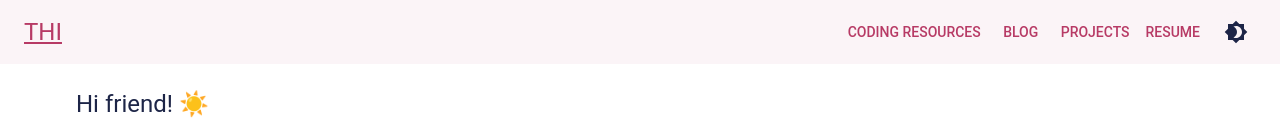
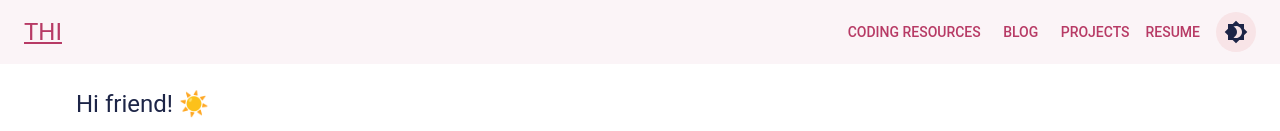
Before and after one commit to justthinguyen/justthinguyen.github.io, a React (Create React App) app: page / in a window 1280 px wide. Shown: the top 131 px of the page. Built offline with nearby package versions, Linux system fonts and the light colour scheme.

Commit message:
Add style for AppBar button, apply to ColorModeButton

```diff
--- a/src/Theme.tsx
+++ b/src/Theme.tsx
@@ -45,3 +45,8 @@ export const AppBarSX = {
     boxShadow: 'none',
     color: 'primary'
 };
+
+export const AppBarButtonSX = {
+    bgcolor: 'secondary.main',
+    color: 'secondary.contrastText'
+}
--- a/src/components/Buttons.tsx
+++ b/src/components/Buttons.tsx
@@ -1,5 +1,6 @@
 import { Brightness4, Brightness7, KeyboardArrowUp } from '@mui/icons-material';
 import { IconButton, Fab } from '@mui/material';
+import { AppBarButtonSX } from '../Theme';
 
 interface BtnProps {
     mode: string,
@@ -9,11 +10,8 @@ interface BtnProps {
 export const ColorModeButton = (ps: BtnProps) => {
     return (
         <IconButton
-            sx={{
-                ml: 1, bgcolor: 'background.paper',
-                color: 'text.primary'
-            }}
-            onClick={ps.toggleColorMode} color="inherit">
+            sx={{ ml: 1, ...AppBarButtonSX }}
+            onClick={ps.toggleColorMode}>
             {ps.mode === 'dark' ? <Brightness7 /> : <Brightness4 />}
         </IconButton>
     );
```
